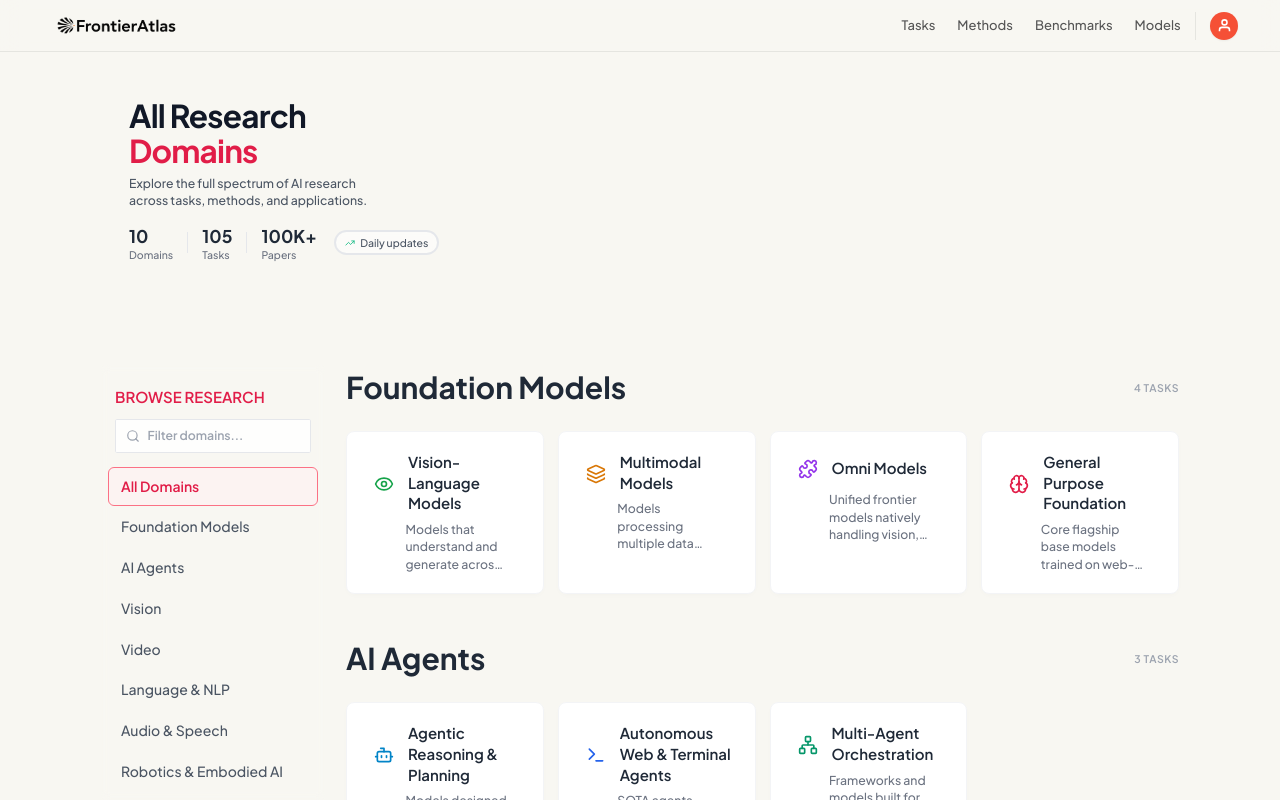
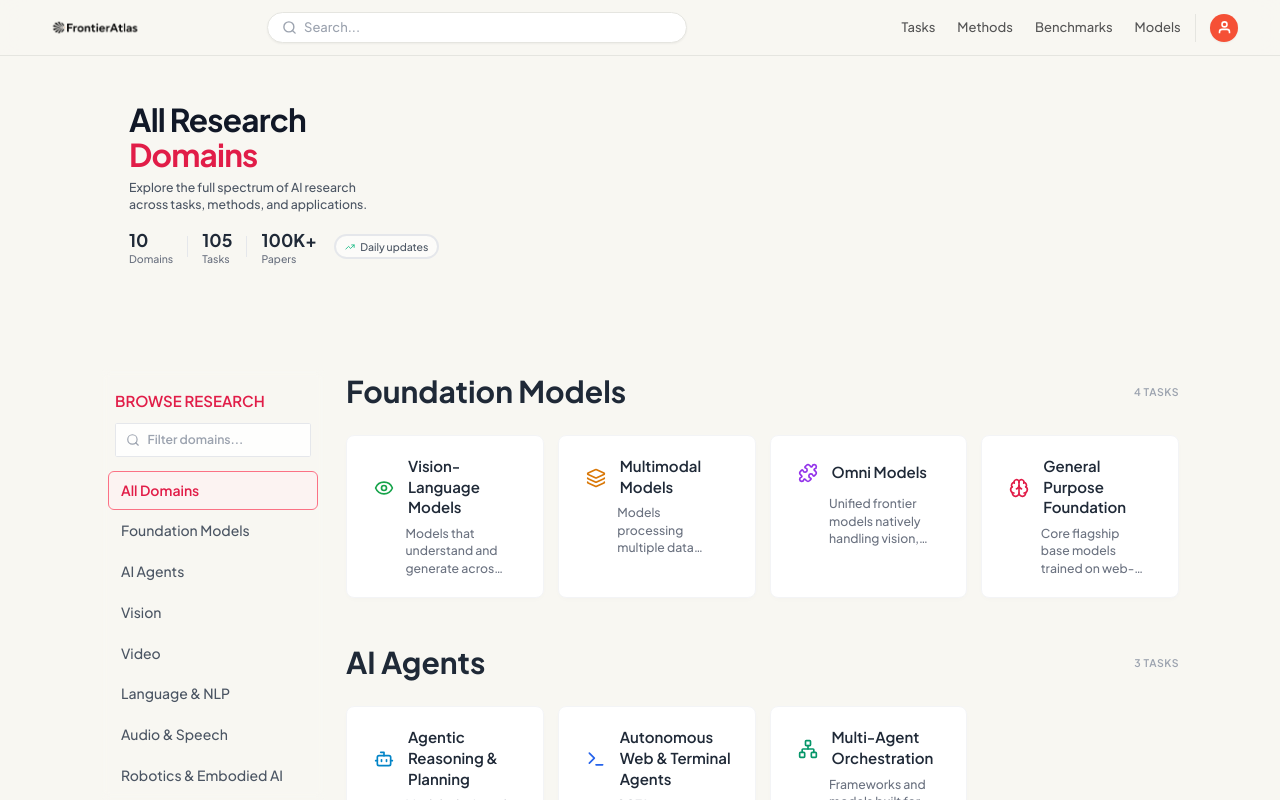
Before and after one commit to Deepak-Solanki04/Frontier_Atlas, a Next.js app: page / in a window 1280 px wide. Built offline with nearby package versions, Linux system fonts and the light colour scheme.

Commit message:
fix(header): align logo dimensions and make center search input always visible for 1:1 parity with live site

```diff
--- a/components/Header.tsx
+++ b/components/Header.tsx
@@ -37,14 +37,14 @@ export default function Header() {
   }, [pathname]);
 
   return (
-    <nav className="font-sans sticky top-0 h-[56px] xl:h-[52px] w-full bg-[#F8F7F2]/80 backdrop-blur-md border-b border-[#E5E5E0] flex items-center justify-between px-4 md:px-8 xl:px-12 gap-3 xl:gap-4 shrink-0 z-50 transition-all duration-300">
-      {/* Exact Left Logo Container from tasks_full.html */}
-      <div className="flex items-center gap-1 xl:gap-0 xl:w-[240px] shrink-0">
+    <nav className="font-sans sticky top-0 h-[56px] w-full bg-[#F8F7F2]/90 backdrop-blur-md border-b border-[#E5E5E0] flex items-center justify-between px-4 md:px-8 xl:px-12 gap-4 shrink-0 z-50 transition-all duration-200">
+      {/* Left Logo Container */}
+      <div className="flex items-center gap-2 shrink-0">
         <button
           aria-label="Open menu"
           aria-expanded={mobileMenuOpen}
           onClick={() => setMobileMenuOpen(!mobileMenuOpen)}
-          className="xl:hidden w-10 h-10 flex items-center justify-center rounded-md hover:bg-[#EBEBE6] transition-colors cursor-pointer"
+          className="lg:hidden w-9 h-9 flex items-center justify-center rounded-md hover:bg-[#EBEBE6] transition-colors cursor-pointer"
         >
           <svg width="20" height="20" viewBox="0 0 24 24" fill="none" stroke="#111111" strokeWidth="2" strokeLinecap="round">
             <line x1="4" y1="6" x2="20" y2="6"></line>
@@ -54,29 +54,21 @@ export default function Header() {
         </button>
         <Link
           href="/"
-          className="flex items-center justify-center xl:justify-start cursor-pointer absolute left-1/2 -translate-x-1/2 xl:relative xl:left-auto xl:-translate-x-0 w-[160px] sm:w-[200px] xl:w-[240px] h-12 xl:h-14 no-underline"
+          className="relative block w-[170px] sm:w-[190px] h-10 cursor-pointer no-underline"
         >
           <Image
             alt="Frontier Atlas"
             src="/logo.png"
             fill
-            className="object-contain object-center xl:object-left"
-            sizes="(max-width: 1280px) 200px, 240px"
+            className="object-contain object-left"
+            sizes="190px"
+            priority
           />
         </Link>
       </div>
 
-      {/* Exact Center Search Input from tasks_full.html with dynamic scroll behavior */}
-      <div className="hidden lg:flex absolute left-1/2 -translate-x-1/2 items-center justify-center w-[240px] xl:w-[400px]">
-        <div
-          className="w-full transition-all duration-300"
-          style={{
-            opacity: scrolled ? 1 : 0,
-            transform: scrolled ? 'translateY(0) scale(1)' : 'translateY(-8px) scale(0.96)',
-            pointerEvents: scrolled ? 'auto' : 'none'
-          }}
-        >
-          <div className="relative w-full max-w-[400px]">
+      {/* Center Search Bar ALWAYS VISIBLE */}
+      <div className="hidden lg:flex flex-1 max-w-[420px] mx-6 items-center justify-center">
         <form
           onSubmit={(e) => {
             e.preventDefault();
@@ -84,10 +76,10 @@ export default function Header() {
               window.location.href = `/models?search=${encodeURIComponent(searchQuery.trim())}`;
             }
           }}
-              className="relative flex items-center px-3 md:px-4 bg-white border border-[#E5E5E0] focus-within:border-[#DCDCD7] focus-within:shadow-[0_4px_20px_rgb(0,0,0,0.08)] transition-all rounded-[20px]"
+          className="w-full relative flex items-center px-4 bg-white border border-[#E5E5E0] focus-within:border-gray-400 focus-within:shadow-[0_2px_12px_rgba(0,0,0,0.06)] transition-all rounded-full h-9 shadow-sm"
         >
-              <div className="flex items-center text-[#737373] mr-2 shrink-0">
-                <svg xmlns="http://www.w3.org/2000/svg" width="16" height="16" viewBox="0 0 24 24" fill="none" stroke="currentColor" strokeWidth="2" strokeLinecap="round" strokeLinejoin="round" className="lucide lucide-search">
+          <div className="flex items-center text-gray-400 mr-2 shrink-0">
+            <svg xmlns="http://www.w3.org/2000/svg" width="15" height="15" viewBox="0 0 24 24" fill="none" stroke="currentColor" strokeWidth="2.2" strokeLinecap="round" strokeLinejoin="round" className="lucide lucide-search">
               <circle cx="11" cy="11" r="8"></circle>
               <path d="m21 21-4.3-4.3"></path>
             </svg>
@@ -95,14 +87,12 @@ export default function Header() {
           <input
             type="text"
             placeholder="Search..."
-                className="bg-transparent outline-none flex-1 text-[#111111] placeholder:text-[#737373] min-w-0 pr-10 h-9 text-[12px]"
+            className="bg-transparent outline-none flex-1 text-gray-800 placeholder:text-gray-400 min-w-0 pr-6 text-[13px] font-medium"
             aria-label="Search"
             value={searchQuery}
             onChange={(e) => setSearchQuery(e.target.value)}
           />
         </form>
-          </div>
-        </div>
       </div>
 
       {/* Exact Right Navigation Links from tasks_full.html */}
```
Lines whose indentation alone changed are shown as unchanged.
